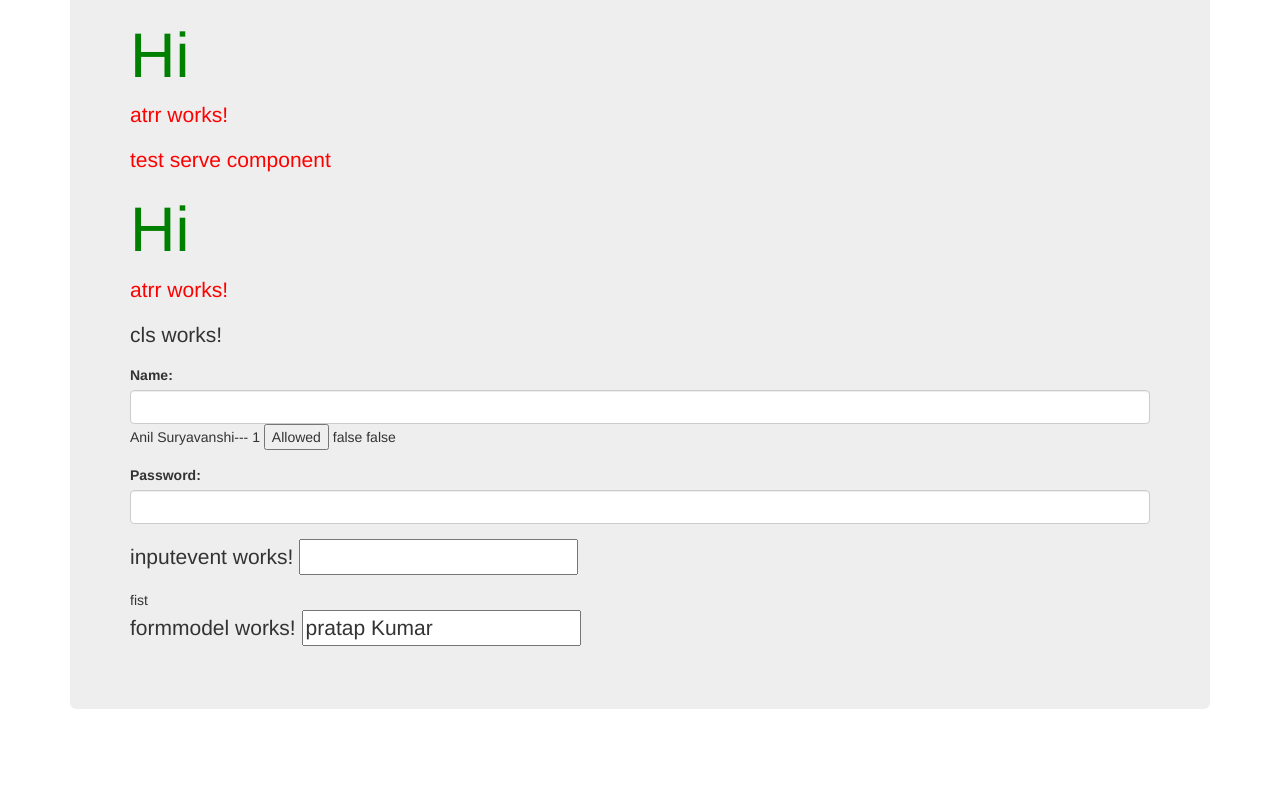
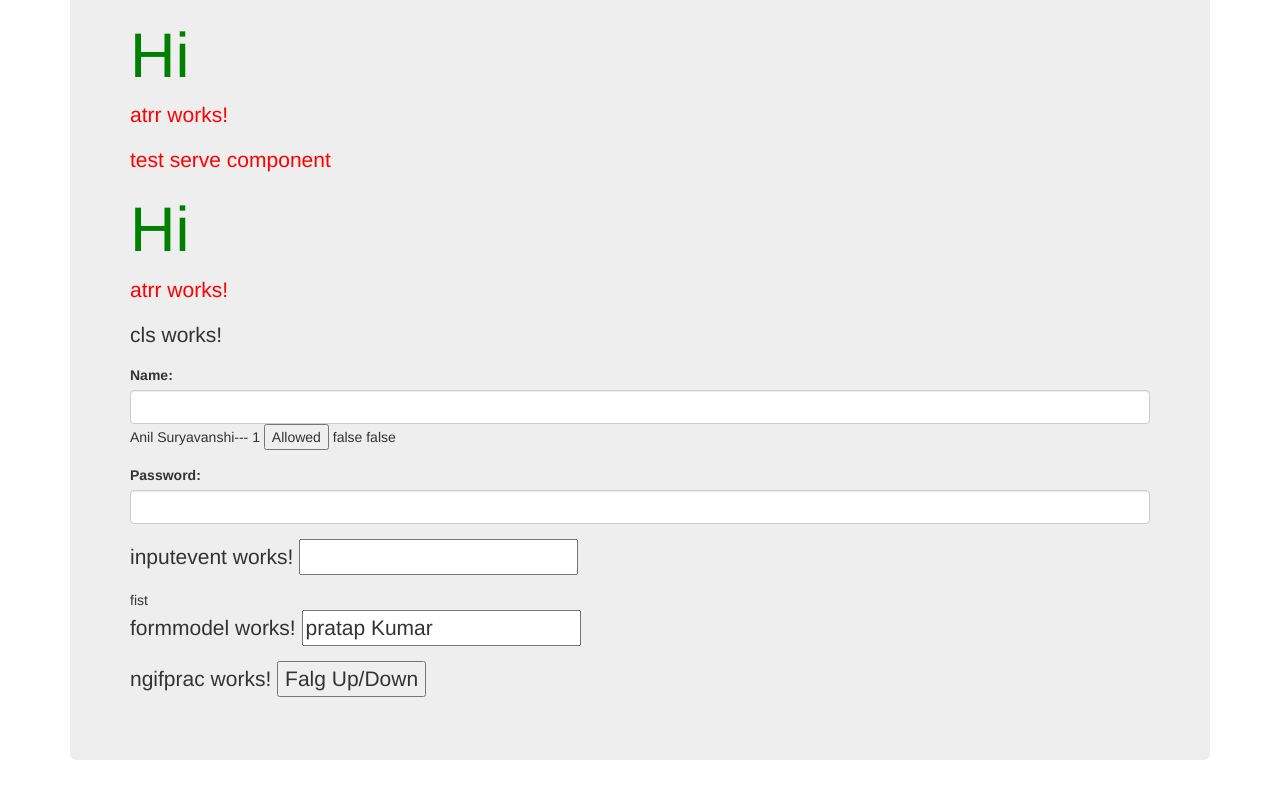
Before and after one commit to acharyaks90Academy/angular2-Tut, an Angular app: page / in a window 1280 px wide. Shown: the part 372-1162 px from the top of the page. Before the commit the page ends 1111 px from the top, so only its background shows below. Built offline with nearby package versions, Linux system fonts and the light colour scheme.

Commit message:
Added the ng if conditions

```diff
--- a/src/app/app.component.html
+++ b/src/app/app.component.html
@@ -31,5 +31,6 @@
         <app-servers>nsdk</app-servers>
          <app-inputevent></app-inputevent>
          <app-formmodel></app-formmodel>
+         <app-ngifprac></app-ngifprac>
       </div>
     </div>
--- a/src/app/app.module.ts
+++ b/src/app/app.module.ts
@@ -10,6 +10,7 @@ import { AtrrComponent } from './atrr/atrr.component';
 import { ClsComponent } from './cls/cls.component';
 import { InputeventComponent } from './inputevent/inputevent.component';
 import { FormmodelComponent } from './formmodel/formmodel.component';
+import { NgifpracComponent } from './ngifprac/ngifprac.component';
 
 
 @NgModule({
@@ -20,7 +21,8 @@ import { FormmodelComponent } from './formmodel/formmodel.component';
     AtrrComponent,
     ClsComponent,
     InputeventComponent,
-    FormmodelComponent
+    FormmodelComponent,
+    NgifpracComponent
   ],
   imports: [
     BrowserModule,
--- /dev/null
+++ b/src/app/ngifprac/ngifprac.component.html
@@ -0,0 +1,5 @@
+<p>
+  ngifprac works!
+  <button (click)="flagUp()">Falg Up/Down</button>
+</p>
+<span *ngIf="flag">Hi NG IF Directice working </span>
--- /dev/null
+++ b/src/app/ngifprac/ngifprac.component.ts
@@ -0,0 +1,18 @@
+import { Component, OnInit } from '@angular/core';
+
+@Component({
+  selector: 'app-ngifprac',
+  templateUrl: './ngifprac.component.html',
+  styleUrls: ['./ngifprac.component.css']
+})
+export class NgifpracComponent implements OnInit {
+  flag : boolean = false;
+  constructor() { }
+
+  ngOnInit() {
+  }
+  flagUp(){
+    this.flag = !this.flag;
+  }
+
+}
```
Also changed, not shown: src/app/ngifprac/ngifprac.component.css (added), 1 other file (tests, documents, lock files or other folders).
